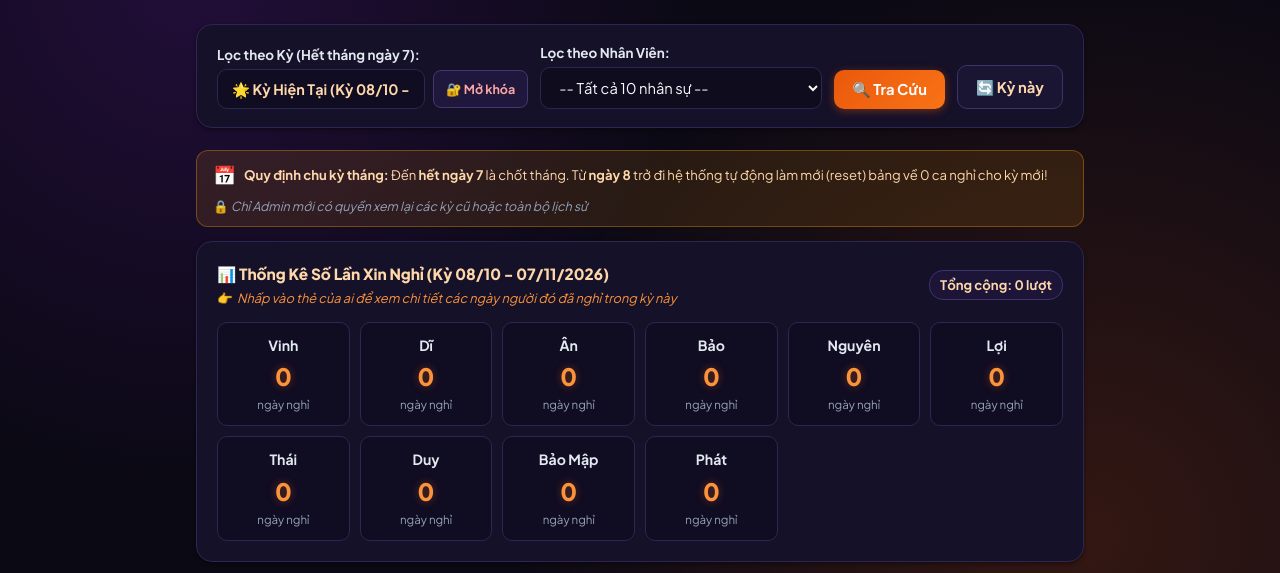
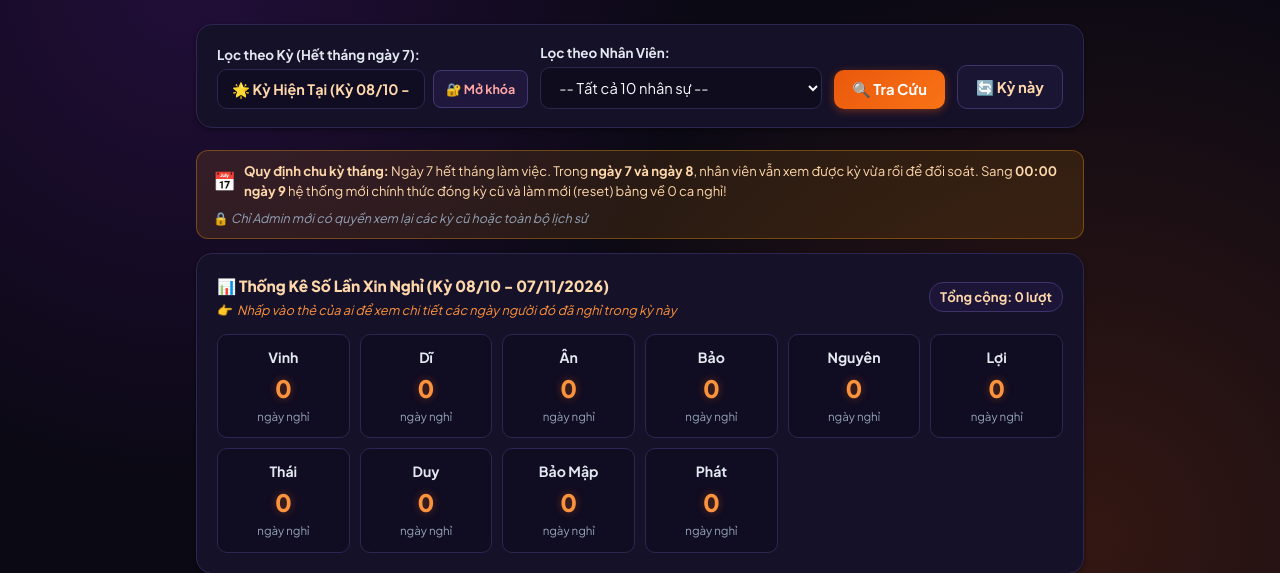
Before and after one commit to rappervint/apptruc, a Flask app: page /history in a window 1280 px wide. Shown: the part 144-717 px from the top of the page. Run offline with Flask 3, Linux system fonts and the light colour scheme; data comes from the database, SQL or seed files in the repository; data that the repository does not hold is empty.

Commit message:
Dieu chinh chu ky doi soat: giu lai ngay 7 va ngay 8 cho nhan vien doi soat, sang 00:00 ngay 9 moi chinh thuc reset

```diff
--- a/app.py
+++ b/app.py
@@ -458,10 +458,8 @@ def index():
 
 def get_leave_cycle(d):
     """
-    Quy định chu kỳ tháng của cửa hàng:
-    - Ngày 7 hàng tháng là hết tháng.
-    - Chu kỳ tháng: từ ngày 8 tháng trước đến hết ngày 7 tháng này.
-    - Sau ngày 7 (từ ngày 8 trở đi): Tự động bắt đầu chu kỳ mới (reset lại số ngày nghỉ).
+    Quy định chu kỳ tháng của ca nghỉ:
+    - Bắt đầu từ ngày 8 tháng trước đến hết ngày 7 tháng này.
     Trả về: (cycle_key, cycle_label, start_date, end_date)
     """
     if d.day >= 8:
@@ -485,19 +483,50 @@ def get_leave_cycle(d):
     cycle_label = f"Kỳ {start_d.strftime('%d/%m')} - {end_d.strftime('%d/%m/%Y')}"
     return cycle_key, cycle_label, start_d, end_d
 
+def get_current_view_cycle(today):
+    """
+    Quy định hiển thị bảng cho nhân viên:
+    - Đến ngày 7 là hết tháng làm việc.
+    - Trong ngày 7 và cả ngày 8: Nhân viên vẫn được xem bảng ngày nghỉ của kỳ vừa rồi để đối soát, phản ánh nếu có sai sót.
+    - Sang 00:00 ngày 9: Bảng của kỳ cũ chính thức khép lại và ẩn đi đối với nhân viên thường (chỉ Admin mới xem lại được),
+      và bảng của nhân viên tự động làm mới (reset về 0 ngày nghỉ) để tích lũy cho chu kỳ mới!
+    """
+    if today.day <= 8:
+        # Vẫn xem kỳ kết thúc vào ngày 7 tháng này
+        if today.month == 1:
+            start_d = date(today.year - 1, 12, 8)
+            end_d = date(today.year, 1, 7)
+            cycle_key = f"{today.year-1}-12"
+        else:
+            start_d = date(today.year, today.month - 1, 8)
+            end_d = date(today.year, today.month, 7)
+            cycle_key = f"{today.year}-{today.month-1:02d}"
+    else:
+        # Từ ngày 9 trở đi: Sang chu kỳ mới bắt đầu từ ngày 8 tháng này
+        start_d = date(today.year, today.month, 8)
+        if today.month == 12:
+            end_d = date(today.year + 1, 1, 7)
+            cycle_key = f"{today.year}-12"
+        else:
+            end_d = date(today.year, today.month + 1, 7)
+            cycle_key = f"{today.year}-{today.month:02d}"
+
+    cycle_label = f"Kỳ {start_d.strftime('%d/%m')} - {end_d.strftime('%d/%m/%Y')}"
+    return cycle_key, cycle_label, start_d, end_d
+
 @app.route('/history')
 def history():
-    """Trang tra cứu lịch sử xin nghỉ theo chu kỳ cửa hàng (hết tháng vào ngày 7)"""
+    """Trang tra cứu lịch sử xin nghỉ theo chu kỳ cửa hàng (reset vào 00:00 ngày 9)"""
     cleanup_and_advance_checkpoint()
 
     today = get_vn_today()
     today_str = today.strftime('%Y-%m-%d')
-    curr_cycle_key, curr_cycle_label, curr_start_d, curr_end_d = get_leave_cycle(today)
+    curr_cycle_key, curr_cycle_label, curr_start_d, curr_end_d = get_current_view_cycle(today)
 
     admin_logged_in = is_admin()
 
     # QUY ĐỊNH PHÂN QUYỀN:
-    # - Nhân viên thường: BẮT BUỘC chỉ xem Kỳ hiện tại (từ ngày 8 gần nhất đến ngày 7 tiếp theo).
+    # - Nhân viên thường: BẮT BUỘC chỉ xem Kỳ hiển thị hiện hành (ngày 7 & 8 vẫn xem kỳ vừa rồi, 00:00 ngày 9 mới reset kỳ mới).
     # - Chỉ Admin: Mới được quyền chọn các kỳ cũ hoặc xem toàn bộ lịch sử ('all').
     selected_cycle = request.args.get('cycle')
     if not admin_logged_in or selected_cycle is None:
@@ -648,7 +677,8 @@ def history():
                            stats_by_member=stats_by_member,
                            total_leaves=len(history_list),
                            is_admin=is_admin(),
-                           is_cutoff_day=(today.day == 7),
+                           is_review_phase=(today.day in [7, 8]),
+                           review_day=today.day,
                            audit_logs=audit_logs)
 
 @app.route('/admin-login', methods=['POST'])
--- a/templates/history.html
+++ b/templates/history.html
@@ -503,24 +503,24 @@
   <div style="margin-bottom: 14px; background: rgba(245, 158, 11, 0.12); border: 1px solid rgba(245, 158, 11, 0.35); border-radius: 12px; padding: 10px 16px; font-size: 0.82rem; color: #fed7aa; display: flex; align-items: center; justify-content: space-between; flex-wrap: wrap; gap: 8px;">
     <div style="display: flex; align-items: center; gap: 8px;">
       <span style="font-size: 1.15rem;">📅</span>
-      <span><strong>Quy định chu kỳ tháng:</strong> Đến <strong>hết ngày 7</strong> là chốt tháng. Từ <strong>ngày 8</strong> trở đi hệ thống tự động làm mới (reset) bảng về 0 ca nghỉ cho kỳ mới!</span>
+      <span><strong>Quy định chu kỳ tháng:</strong> Ngày 7 hết tháng làm việc. Trong <strong>ngày 7 và ngày 8</strong>, nhân viên vẫn xem được kỳ vừa rồi để đối soát. Sang <strong>00:00 ngày 9</strong> hệ thống mới chính thức đóng kỳ cũ và làm mới (reset) bảng về 0 ca nghỉ!</span>
     </div>
     {% if not is_admin %}
       <span style="color: #94a3b8; font-size: 0.78rem;">🔒 <em>Chỉ Admin mới có quyền xem lại các kỳ cũ hoặc toàn bộ lịch sử</em></span>
     {% elif selected_cycle != curr_cycle_key %}
-      <a href="/history" style="color: #fb923c; font-weight: 800; text-decoration: underline; font-size: 0.8rem;">⬅️ Về Kỳ Hiện Tại</a>
+      <a href="/history" style="color: #fb923c; font-weight: 800; text-decoration: underline; font-size: 0.8rem;">⬅️ Về Kỳ Đang Xem</a>
     {% endif %}
   </div>
 
-  {% if is_cutoff_day %}
-  <!-- BANNER ĐẶC BIỆT DÀNH RIÊNG CHO NGÀY 7 ĐỂ ANH EM ĐỐI SOÁT PHẢN ÁNH -->
+  {% if is_review_phase %}
+  <!-- BANNER ĐẶC BIỆT DÀNH CHO GIAI ĐOẠN ĐỐI SOÁT (NGÀY 7 & NGÀY 8) -->
   <div style="margin-bottom: 18px; background: linear-gradient(135deg, rgba(234, 88, 12, 0.25), rgba(180, 83, 9, 0.35)); border: 1.5px solid #ea580c; border-radius: 12px; padding: 12px 18px; color: #ffedd5; box-shadow: 0 4px 18px rgba(234, 88, 12, 0.3);">
     <div style="display: flex; align-items: center; gap: 10px;">
       <span style="font-size: 1.5rem;">🔔</span>
       <div>
-        <strong style="font-size: 0.95rem; color: #fed7aa;">HÔM NAY LÀ NGÀY 7 (NGÀY CHỐT THÁNG):</strong>
+        <strong style="font-size: 0.95rem; color: #fed7aa;">HÔM NAY LÀ NGÀY {{ review_day }} (GIAI ĐOẠN ĐỐI SOÁT CUỐI THÁNG):</strong>
         <div style="font-size: 0.85rem; margin-top: 3px; color: #e2e8f0; line-height: 1.4;">
-          Anh em vui lòng kiểm tra kỹ lại toàn bộ danh sách ngày nghỉ của mình ở bảng bên dưới. Nếu thấy có sai sót hoặc thiếu/thừa ca nghỉ, <strong>hãy báo ngay cho Quản lý / Admin trong hôm nay</strong> trước khi bước sang ngày mai (ngày 8 - hệ thống sẽ làm mới cho tháng tiếp theo)!
+          Dù ngày 7 đã kết thúc tháng làm việc, anh em vẫn có trọn vẹn <strong>ngày 7 và ngày 8</strong> để kiểm tra kỹ lại toàn bộ danh sách ngày nghỉ của mình ở bảng bên dưới. Nếu thấy có sai sót hoặc thiếu/thừa ca nghỉ, <strong>hãy phản ánh ngay cho Quản lý / Admin</strong>! Đến <strong>đúng 00:00 ngày 9</strong>, hệ thống sẽ chính thức đóng kỳ cũ và làm mới bảng cho kỳ tiếp theo.
         </div>
       </div>
     </div>
```
